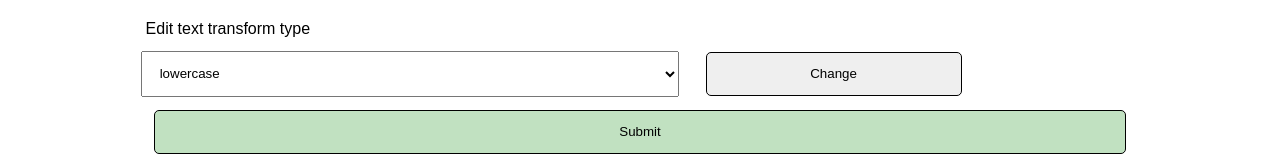
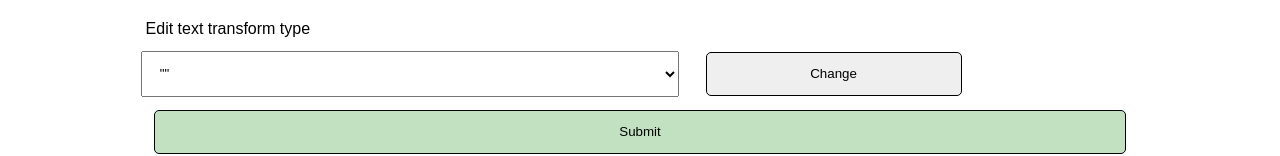
Before and after one commit to chrisiwebster/react-form, a React (Create React App) app: page / in a window 1280 px wide. Shown: the part 425-581 px from the top of the page. Built offline with nearby package versions, Linux system fonts and the light colour scheme.

Commit message:
add a blank select

```diff
--- a/src/components/Form.jsx
+++ b/src/components/Form.jsx
@@ -49,6 +49,7 @@ const Form = ({ setActiveColor, setActiveTextType, setActiveTextColor }) => {
 
       <label for="textType">Edit text transform type</label>
       <select id="textType" onChange={(e) => setFormTextType(e.target.value)}>
+        <option value="">""</option>
         <option value="lowercase">lowercase</option>
         <option value="uppercase">uppercase</option>
         <option value="capitalize">capitalize</option>
```
